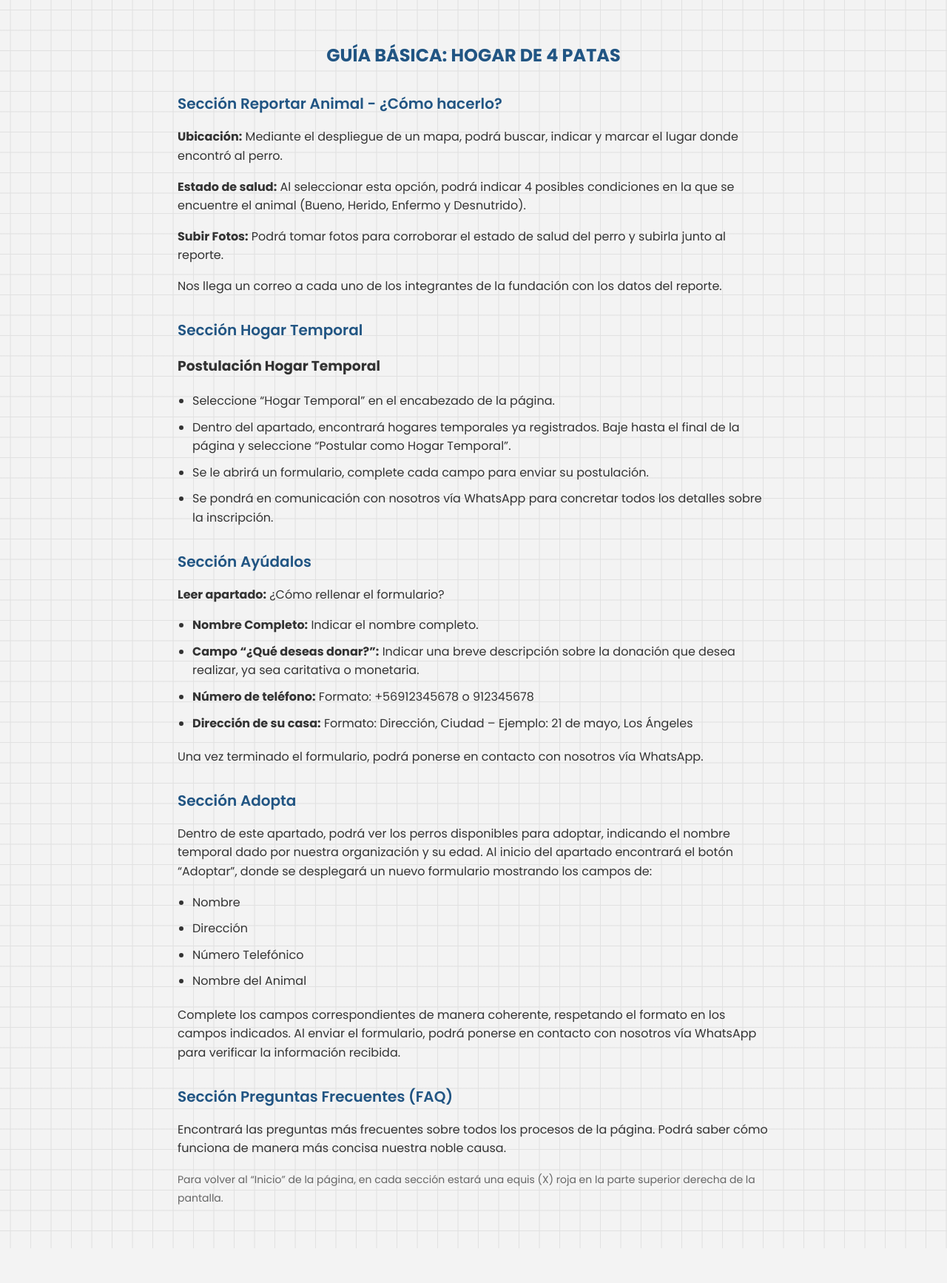
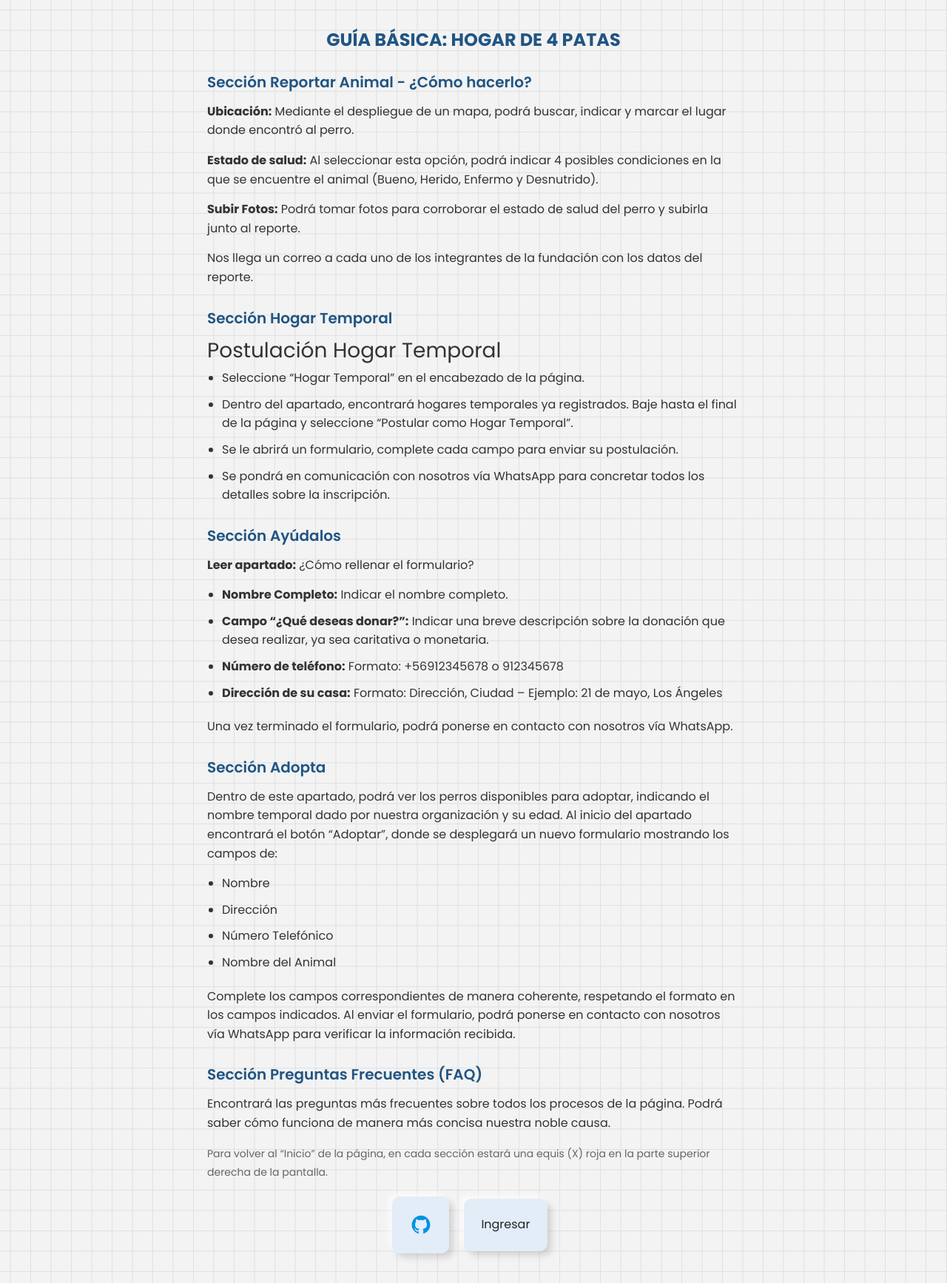
Before and after one commit to j0t4inc0de/hogardepatas, a Django app: page /hogardepatas/guia/usuario/ in a window 1280 px wide. Shown: the whole page at 74% size. Before the commit the page ends 1687 px from the top, so only its background shows below. Run offline with Django 5.2, Linux system fonts and the light colour scheme.

Commit message:
Guia de usuario terminada

```diff
--- a/templates/guia_usuario.html
+++ b/templates/guia_usuario.html
@@ -5,6 +5,7 @@
     <meta name="viewport" content="width=device-width, initial-scale=1.0">
     <title>Guía Básica: Hogar de 4 Patas</title>
     <link href="https://fonts.googleapis.com/css2?family=Poppins:wght@400;600;700&display=swap" rel="stylesheet">
+    <link href="https://cdn.jsdelivr.net/npm/bootstrap@5.3.0/dist/css/bootstrap.min.css" rel="stylesheet">
     <style>
         body {
             font-family: 'Poppins', sans-serif;
@@ -63,6 +64,63 @@
             font-size: 14px;
             color: #666;
         }
+
+        /* Botón Git */
+        .btn {
+            display: grid;
+            place-items: center;
+            background: #e3edf7;
+            padding: 1.4em;
+            border-radius: 10px;
+            box-shadow: 6px 6px 10px -1px rgba(0,0,0,0.15),
+                        -6px -6px 10px -1px rgba(255,255,255,0.7);
+            border: 1px solid rgba(0,0,0,0);
+            cursor: pointer;
+            transition: transform 0.5s;
+            margin-right: 10px;
+        }
+
+        .btn:hover {
+            box-shadow: inset 4px 4px 6px -1px rgba(0,0,0,0.2),
+                        inset -4px -4px 6px -1px rgba(255,255,255,0.7),
+                        -0.5px -0.5px 0px rgba(255,255,255,1),
+                        0.5px 0.5px 0px rgba(0,0,0,0.15),
+                        0px 12px 10px -10px rgba(0,0,0,0.05);
+            border: 1px solid rgba(0,0,0,0.1);
+            transform: translateY(0.5em);
+        }
+
+        .btn svg {
+            transition: transform 0.5s;
+        }
+
+        .btn:hover svg {
+            transform: scale(0.9);
+            fill: #333333;
+        }
+
+        .button-group {
+            display: flex;
+            justify-content: center;
+            align-items: center;
+            gap: 10px;
+            margin-top: 20px;
+        }
+
+        .btn-1 {
+            background-color: #0092E4;
+            color: #fff;
+            padding: 1em 2em;
+            border-radius: 10px;
+            cursor: pointer;
+            border: none;
+            font-weight: bold;
+            transition: background-color 0.3s;
+        }
+
+        .btn-1:hover {
+            background-color: #007BB5;
+        }
     </style>
 </head>
 <body>
@@ -106,5 +164,16 @@
     <h2>Sección Preguntas Frecuentes (FAQ)</h2>
     <p>Encontrará las preguntas más frecuentes sobre todos los procesos de la página. Podrá saber cómo funciona de manera más concisa nuestra noble causa.</p>
     <p><span class="note">Para volver al “Inicio” de la página, en cada sección estará una equis (X) roja en la parte superior derecha de la pantalla.</span></p>
+
+    <!-- Contenedor de botones alineados en una línea -->
+    <div class="button-group">
+        <a class="btn" href="https://github.com/j0t4inc0de/hogardepatas/tree/main">
+            <svg width="30" height="30" fill="#0092E4" xmlns="http://www.w3.org/2000/svg" data-name="Layer 1" viewBox="0 0 24 24" id="github">
+                <path d="M12,2.2467A10.00042,10.00042,0,0,0,8.83752,21.73419c.5.08752.6875-.21247.6875-.475,0-.23749-.01251-1.025-.01251-1.86249C7,19.85919,6.35,18.78423,6.15,18.22173A3.636,3.636,0,0,0,5.125,16.8092c-.35-.1875-.85-.65-.01251-.66248A2.00117,2.00117,0,0,1,6.65,17.17169a2.13742,2.13742,0,0,0,2.91248.825A2.10376,2.10376,0,0,1,10.2,16.65923c-2.225-.25-4.55-1.11254-4.55-4.9375a3.89187,3.89187,0,0,1,1.025-2.6875,3.59373,3.59373,0,0,1,.1-2.65s.83747-.26251,2.75,1.025a9.42747,9.42747,0,0,1,5,0c1.91248-1.3,2.75-1.025,2.75-1.025a3.59323,3.59323,0,0,1,.1,2.65,3.869,3.869,0,0,1,1.025,2.6875c0,3.83747-2.33752,4.6875-4.5625,4.9375a2.36814,2.36814,0,0,1,.675,1.85c0,1.33752-.01251,2.41248-.01251,2.75,0,.26251.1875.575.6875.475A10.0053,10.0053,0,0,0,12,2.2467Z"></path>
+            </svg>
+        </a>
+        <a class="btn" href="{% url 'index' %}">Ingresar</a>
+    </div>
+
 </body>
 </html>
```
